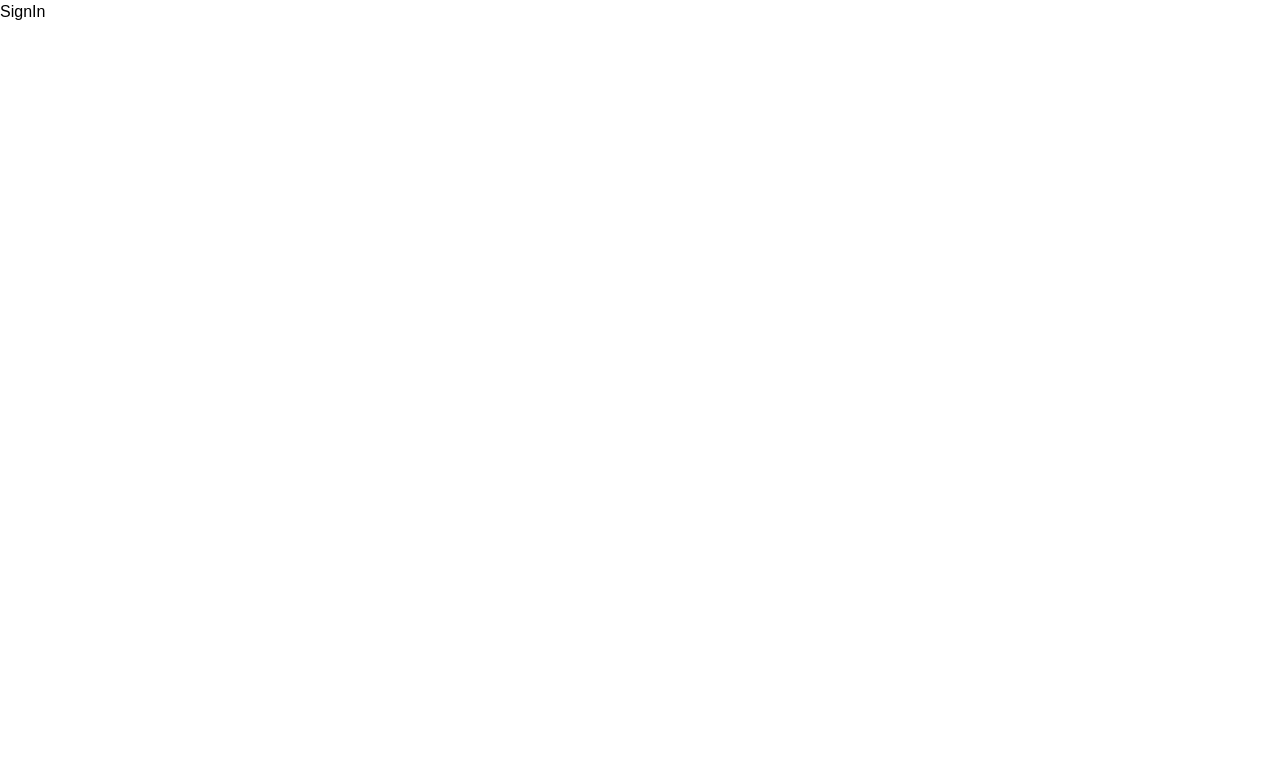
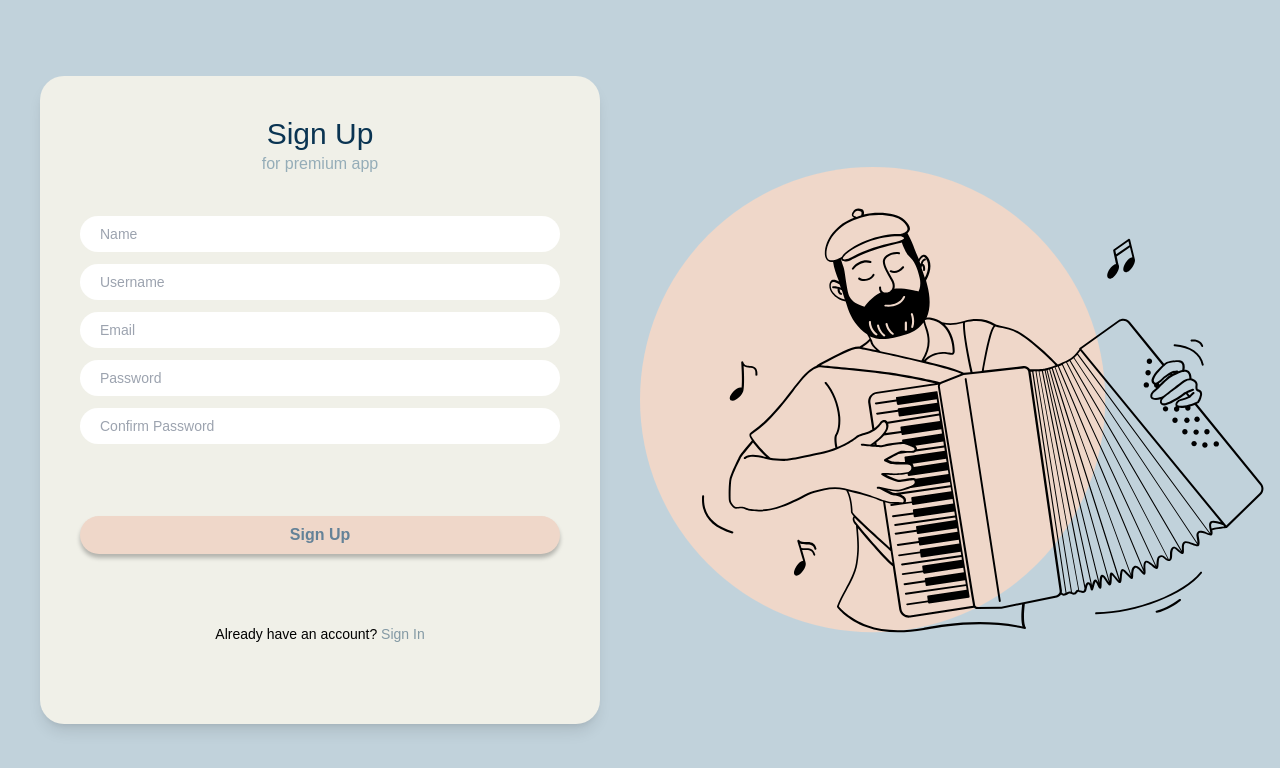
Before and after one commit to IF3110-2023-02-37/premium-app, a React (Vite) app: page /register in a window 1280 px wide. Shown: the top 768 px of the page. Built offline with nearby package versions, Linux system fonts and the light colour scheme.

Commit message:
add register client

```diff
--- a/src/pages/Register/Register.tsx
+++ b/src/pages/Register/Register.tsx
@@ -1,5 +1,30 @@
 export default function Register() {
   return (
-    <h1>SignIn</h1>
+    <>
+      <div className="w-screen h-screen bg-blue50 flex flex-row items-center">
+
+        <div className="right-container w-[50%] md:w-full px-10 ">
+          <div className="login-container w-full flex flex-col pt-10 text-center rounded-3xl bg-yellow100 min-h-[70vh] shadow-lg">
+            <p className="text-3xl text-blue400">Sign Up</p>
+            <p className="text-md text-blue200 mb-5">for premium app</p>
+            <form className="flex flex-col w-full h-full px-10 gap-3 pt-5 pb-10" action="">
+              <input type="text" placeholder="Name" className="px-5 text-sm py-2 rounded-3xl" required/>
+              <input type="text" placeholder="Username" className="px-5 text-sm py-2 rounded-3xl" required/>
+              <input type="email" placeholder="Email" className="px-5 text-sm py-2 rounded-3xl" required/>
+              <input type="password" className="px-5 text-sm py-2 rounded-3xl" placeholder="Password" required/>
+              <input type="password" className="px-5 text-sm py-2 rounded-3xl" placeholder="Confirm Password" required/>
+              <button type="submit" className="btn-var1">Sign Up</button>
+            </form>
+
+            <p className="text-sm mb-20">Already have an account?<a href="login" className="text-blue350 hover:text-blue400"> Sign In</a></p>
+          </div>
+        </div>
+
+        <div className="left-container w-[50%] md:hidden pr-4">
+          <img src="public/image1.svg" alt="" />
+        </div>
+      </div>
+
+    </>
   )
 };
```
